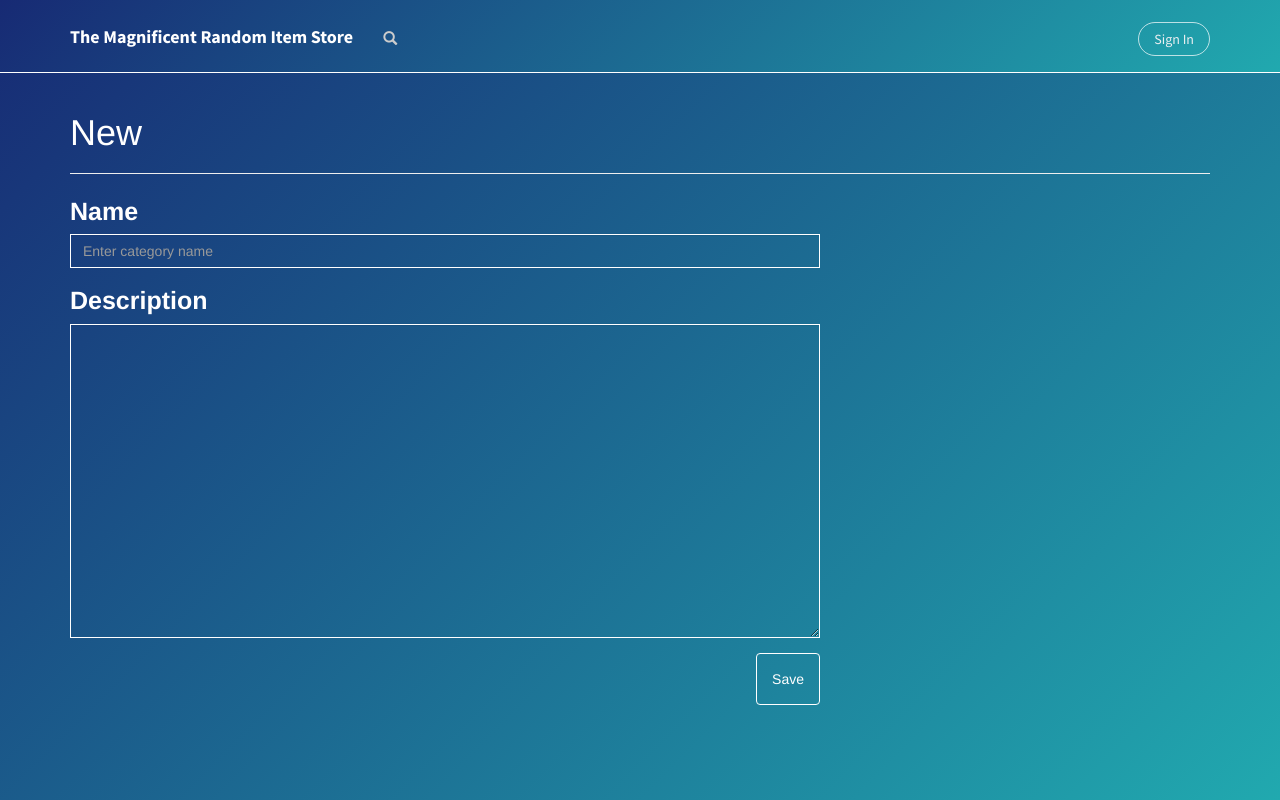
After one commit to HOllarves/Udacity-Item-Catalog, a Flask app: page /categories/new in a window 1280 px wide. The commit adds this page. Run offline with Flask 2, Linux system fonts and the light colour scheme; parts of the project's set-up code (start-up, migrations or seed data) failed here and were passed over; some libraries are stand-ins or nearby versions.

Commit message:
Adding user_id to item and categories, and preventing unauthorized operations

```diff
--- a/app.py
+++ b/app.py
@@ -22,10 +22,6 @@ app.static_folder = 'static'
 # Loads Google's OAuth credentials
 CLIENT_ID = json.loads(
     open('config/client_secret.json', 'r').read())['web']['client_id']
-
-# Loads Facebook's OAuth credentials
-FACEBOOK = json.loads(
-    open('config/fb_credentials.json', 'r').read())
 
 # Starting DB Session
 Base.metadata.bind = engine
@@ -227,8 +223,10 @@ def render_new_category():
     """
     if request.method == 'POST':
         name = request.form['name']
-        if name:
-            new_category = Category(name=name)
+        description = request.form['description']
+        user_id = getUserId(login_session['email'])
+        if name and user_id:
+            new_category = Category(name=name, description=description, user_id=user_id)
             session.add(new_category)
             session.commit()
             return redirect(url_for('render_list_categories'))
@@ -281,18 +279,27 @@ def render_edit_category(category_id):
     """
     category = session.query(Category).filter_by(id=category_id).one()
     if request.method == "POST":
-        name = request.form["name"]
-        description = request.form["description"]
-        if name and description:
-            category.name = name
-            category.description = description
-            session.add(category)
-            session.commit()
+        if getUserId(login_session['email']) == category.user_id:
+            name = request.form["name"]
+            description = request.form["description"]
+            if name and description:
+                category.name = name
+                category.description = description
+                session.add(category)
+                session.commit()
+                return redirect(
+                    url_for(
+                        "render_show_category", category_id=category.id))
+            else:
+                flash("No name was provided")
+                return redirect(
+                    url_for(
+                        "render_show_category", category_id=category.id))
+        else:
+            flash("You cannot modify this item")
             return redirect(
                 url_for(
                     "render_show_category", category_id=category.id))
-        else:
-            flash("No name was provided")
     else:
         return render_template('categories/edit.html', category=category)
 
@@ -310,9 +317,13 @@ def render_delete_category(category_id):
     """
     category = session.query(Category).filter_by(id=category_id).one()
     if request.method == "POST":
-        session.delete(category)
-        session.commit()
-        return redirect(url_for('render_list_categories'))
+        if getUserId(login_session['email']) == category.user_id:
+            session.delete(category)
+            session.commit()
+            return redirect(url_for('render_list_categories'))
+        else:
+            flash("You cannot modify this item")
+            return redirect(url_for('render_list_categories'))
     else:
         return render_template(
             'categories/delete.html', category=category)
@@ -361,9 +372,11 @@ def render_new_item(category_id):
         name = request.form['name']
         price = request.form['price']
         description = request.form['description']
+        user_id = getUserId(login_session['email'])
         category_id = category_id
-        if name and price and description and category_id:
+        if name and price and description and category_id and user_id:
             item = Item(
+                user_id=user_id,
                 name=name,
                 price=price,
                 description=description,
@@ -373,6 +386,7 @@ def render_new_item(category_id):
             return redirect(url_for('render_list_categories'))
         else:
             flash("Some values are missing")
+            return redirect(url_for('render_new_item', category_id=category_id))
     else:
         return render_template('items/new.html')
 
@@ -392,22 +406,30 @@ def render_edit_item(category_id, item_id):
     """
     old_item = session.query(Item).filter_by(id=item_id).one()
     if request.method == 'POST':
-        name = request.form['name']
-        price = request.form['price']
-        description = request.form['description']
-        category_id = category_id
-        if name and price and description and category_id:
-            old_item.name = name
-            old_item.price = price
-            old_item.description = description
+        if getUserId(login_session['email']) == old_item.user_id:
+            name = request.form['name']
+            price = request.form['price']
+            description = request.form['description']
             category_id = category_id
-            session.add(old_item)
-            session.commit()
+            if name and price and description and category_id:
+                old_item.name = name
+                old_item.price = price
+                old_item.description = description
+                category_id = category_id
+                session.add(old_item)
+                session.commit()
+                return redirect(
+                    url_for(
+                        'render_show_category', category_id=category_id))
+            else:
+                flash("Some values are missing")
+                url_for(
+                    'render_show_category', category_id=category_id)
+        else:
+            flash("You cannot modify this item")
             return redirect(
                 url_for(
                     'render_show_category', category_id=category_id))
-        else:
-            flash("Some values are missing")
     else:
         return render_template(
             'items/edit.html', item=old_item, category_id=category_id)
@@ -428,11 +450,17 @@ def render_delete_item(category_id, item_id):
     """
     item = session.query(Item).filter_by(id=item_id).one()
     if request.method == 'POST':
-        session.delete(item)
-        session.commit()
-        return redirect(
-            url_for(
-                'render_show_category', category_id=category_id))
+        if getUserId(login_session['email']) == item.user_id:
+            session.delete(item)
+            session.commit()
+            return redirect(
+                url_for(
+                    'render_show_category', category_id=category_id))
+        else:
+            flash("You cannot modify this item")
+            return redirect(
+                url_for(
+                    'render_show_category', category_id=category_id))
     else:
         return render_template(
             'items/delete.html', item=item, category_id=category_id)
--- a/category_seed.py
+++ b/category_seed.py
@@ -5,6 +5,7 @@ Uses faker to generate random word for category names
 """
 from faker import Faker
 from sqlalchemy.orm import sessionmaker
+from random import randint
 from database_setup import Base, Category, engine
 
 # Starting DB Session
@@ -18,6 +19,7 @@ fake = Faker()
 for i in xrange(10):
     name = fake.words(nb=1, ext_word_list=None)[0]
     description = fake.text(max_nb_chars=800, ext_word_list=None)
+    user_id = randint(0, 19)
     new_category = Category(name=name, description=description)
     session.add(new_category)
     session.commit()
--- a/item_seed.py
+++ b/item_seed.py
@@ -19,6 +19,7 @@ fake = Faker()
 for i in xrange(100):
     category_id = randint(1, 10)
     name = fake.words(nb=1, ext_word_list=None)[0]
+    user_id = randint(0, 19)
     price = fake.pyint()
     description = fake.text(max_nb_chars=800, ext_word_list=None)
     item = Item(
--- a/static/css/style.css
+++ b/static/css/style.css
@@ -123,6 +123,12 @@ body {
   color: #fff;
 }
 
+/** New **/
+
+#category_new .title {
+  color: #fff;
+}
+
 
 /** Edit **/
 
@@ -230,3 +236,17 @@ body {
 #item_delete .title, #item_delete h1 {
   color: #fff;
 }
+
+
+
+/** Flashes **/
+
+.flashes {
+  text-align: center;
+  color: #fff;
+  padding: 15px;
+  margin-left: 40%;
+  margin-right: 30%;
+  border:1px solid #fff;
+  list-style: none;
+}
--- /dev/null
+++ b/templates/categories/new.html
@@ -0,0 +1,23 @@
+{% extends "index.html" %} {% include "header.html" %} {% block content %}
+<section id="category_new">
+  <div class="row">
+    <div class="col-md-12 title">
+      <h1>New</h1>
+      <hr>
+    </div>
+    <div class="edit-form-container col-md-8 center-block">
+      <form id="edit_category_form" action="/categories/new" method="POST">
+        <div class="form-group">
+          <label for="category_name">Name</label>
+          <input type="text" class="form-control" id="category_name" name="name" placeholder="Enter category name">
+        </div>
+        <div class="form-group">
+          <label for="category_description">Description</label>
+          <textarea class="form-control" id="category_description" rows="15" name="description"></textarea>
+        </div>
+        <button class="btn submit-btn" type="submit"> Save </button>
+      </form>
+    </div>
+  </div>
+</section>
+{% endblock %}
--- a/templates/index.html
+++ b/templates/index.html
@@ -11,6 +11,15 @@
 </head>
 
 <body>
+	{% with messages = get_flashed_messages() %}
+  		{% if messages %}
+    	<ul class=flashes>
+    	{% for message in messages %}
+      		<li>{{ message }}</li>
+    	{% endfor %}
+    	</ul>
+  		{% endif %}
+	{% endwith %}
 	{% block header %} {% endblock %} {% block hero %} {% endblock %}
 	<div class="container">
 		{% block content %} {% endblock %}
@@ -28,12 +37,8 @@
 				<div class="modal-body">
 					<div id="signInButton">
 						<span class="g-signin" data-scope="openid email" data-clientid="793472740320-69qsmck60d6jsebg4dcucepo7a56ekko.apps.googleusercontent.com" data-redirecturi="postmessage" data-accesstype="offline" data-cookiepolicy="single_host_origin" data-callback="signInCallback"
-						  data-approvalprompt="force">
-            </span>
+						data-approvalprompt="force"></span>
 					</div>
-					<fb:login-button scope="public_profile,email" onlogin="sendTokenToServer();">
-						<a href='javascript:sendTokenToServer()'>Login with Facebook</a>
-					</fb:login-button>
 				</div>
 				<div class="modal-footer">
 					<button type="button" class="btn btn-default" data-dismiss="modal">Close</button>
```
Also changed, not shown: database_setup.py (+16 -2 lines), user_seed.py (added, +23 -0 lines), item-catalog.db.
